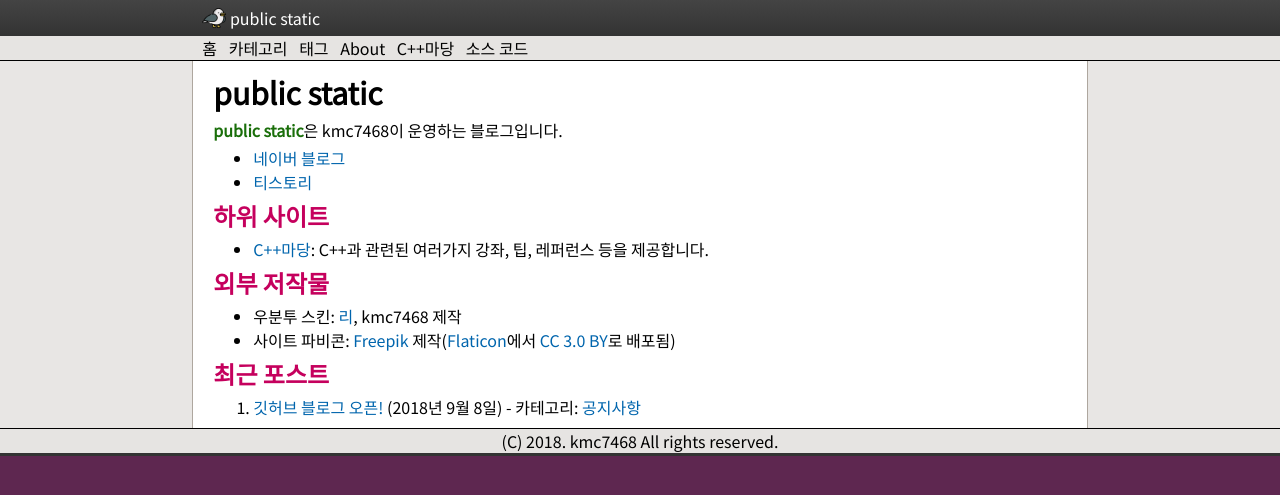
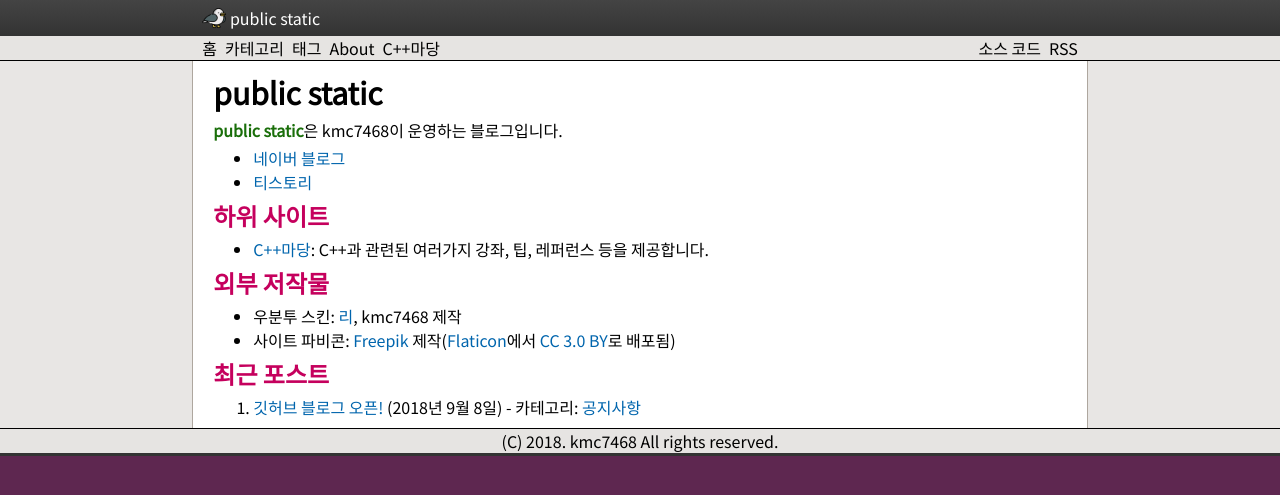
Before and after one commit to kmc7468/kmc7468.github.io, a Jekyll site: the page built from index.md, in a window 1280 px wide. Shown: the top 495 px of the page. Built offline with Jekyll 4.4.1, drawn with Linux system fonts in a browser that asks for light colours.

Commit message:
RSS 지원 추가

```diff
--- a/_config.yml
+++ b/_config.yml
@@ -16,9 +16,7 @@
 title: "public static"
 email: "kmc7468@naver.com"
 description: >- # this means to ignore newlines until "baseurl:"
-    Write an awesome description for your new site here. You can edit this
-    line in _config.yml. It will appear in your document head meta (for
-    Google search results) and in your feed.xml site description.
+    프로그래밍, 특히 C++와 관련된 게시물을 자주 업로드 하는 한 학생의 블로그입니다.
 baseurl: "" # the subpath of your site, e.g. /blog
 url: "https://kmc7468.github.io" # the base hostname & protocol for your site, e.g. http://example.com
 
--- a/_layouts/default.html
+++ b/_layouts/default.html
@@ -22,7 +22,9 @@
 			<a href="{{ site.baseurl }}/tags">태그</a>
 			<a href="{{ site.baseurl }}/about">About</a>
 			<a href="{{ site.baseurl }}/cppground">C++마당</a>
-			<a target="_blank" rel="noopener noreferrer" href="{{ site.repository }}">소스 코드</a>
+
+			<a class="right" target="_blank" rel="noopener noreferrer" href="{{ site.baseurl }}/feed.xml">RSS</a>
+			<a class="right" target="_blank" rel="noopener noreferrer" href="{{ site.repository }}">소스 코드</a>
 		</nav>
 		<nav class="notice-bar" id="notice-bar"></nav>
 	</header>
--- a/css/style.scss
+++ b/css/style.scss
@@ -116,6 +116,7 @@ p {
 .title-navigation {
 	padding-left: 0px;
 	padding-right: 0px;
+	overflow: hidden;
 
 	background-color: $color_warm_grey_30;
 
@@ -124,12 +125,17 @@ p {
 	a {
 		padding-left: 4px;
 		padding-right: 4px;
+		float: left;
 
 		color: $color_black;
 		text-decoration: none;
 	}
 	a:hover {
 		background-color: $color_ubuntu_orange;
+	}
+
+	.right {
+		float: right;
 	}
 }
 .notice-bar {
```
